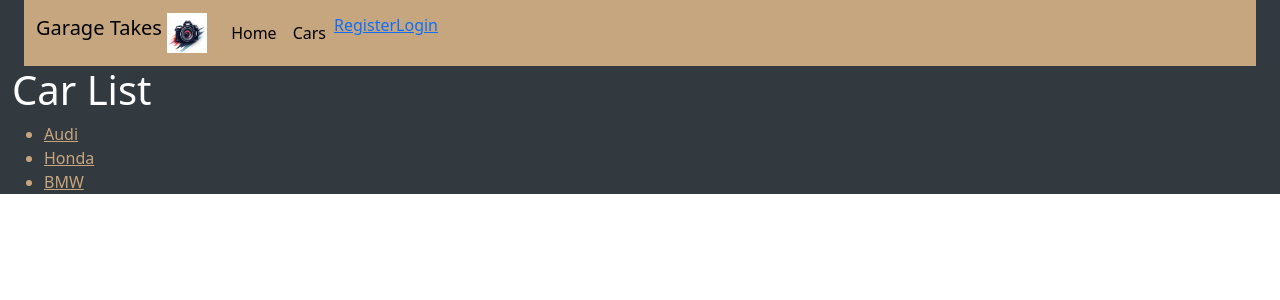
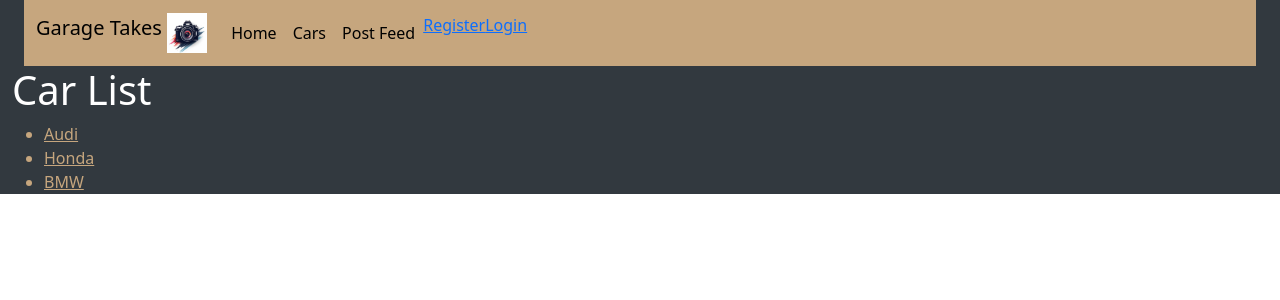
Before and after one commit to Oscar2060/FinalProject, a Django app: page /cars/ in a window 1280 px wide. Shown: the top 300 px of the page. Run offline with Django 4.2, Linux system fonts and the light colour scheme; data comes from the database, SQL or seed files in the repository; both versions use the stored data as it was after the commit; some libraries are stand-ins or nearby versions.

Commit message:
added post model and urls and views for each

```diff
--- a/final_app/admin.py
+++ b/final_app/admin.py
@@ -1,7 +1,8 @@
 from django.contrib import admin
-from .models import Car, Account
+from .models import Car, Account, Post
 
 # Register your models here.
 
 admin.site.register(Car)
 admin.site.register(Account)
+admin.site.register(Post)
--- a/final_app/models.py
+++ b/final_app/models.py
@@ -35,3 +35,11 @@ class Car(models.Model):
 
     def get_absolute_url(self):
         return reverse('car-detail', args=[str(self.id)])
+
+class Post(models.Model):
+    user = models.OneToOneField(User,on_delete=models.CASCADE, unique=True)
+    picture = models.ImageField(upload_to=None, height_field=None, width_field=None, max_length=100)
+    caption = models.TextField(max_length=200, default='')
+    # likes = (use if have time if not then focus on other things)
+
+    # use max's as a base and go from there
--- a/final_app/templates/final_app/account_detail.html
+++ b/final_app/templates/final_app/account_detail.html
@@ -7,7 +7,7 @@
 <p style="color: #ffffff">City: {{ account.city }}</p>
 <p style="color: #ffffff">{{ account.name }}'s Bio: {{ account.bio }}</p>
 
-<h3 style="color: #ffffff">{{ account.name}}'s Cars</h3>
+<h5 style="color: #ffffff">{{ account.name}}'s Cars</h5>
 {% if account_cars %}
 <ul>
 {% for car in account_cars %}
--- a/final_app/templates/final_app/base_template.html
+++ b/final_app/templates/final_app/base_template.html
@@ -31,6 +31,9 @@
         <a class="nav-link active" href="{% url 'cars' %}">Cars</a>
         </li>
         <li class="nav-item">
+        <a class="nav-link active" href="{% url 'posts' %}">Post Feed</a>
+        </li>
+        <li class="nav-item">
             {% for account in accounts %}
                 {% if account.name == user.get_full_name %}
                     <a class="nav-link active" href="{{ account.get_absolute_url }}">Account</a>
--- a/final_app/templates/final_app/car_list.html
+++ b/final_app/templates/final_app/car_list.html
@@ -11,6 +11,6 @@
 {% endfor %}
 </ul>
 {% else %}
-<p>There are no cars saved.</p>
+<p style="color: #C6A67E">There are no cars saved.</p>
 {% endif %}
 {% endblock %}
--- a/final_app/templates/final_app/homepage.html
+++ b/final_app/templates/final_app/homepage.html
@@ -27,4 +27,9 @@ Model: {{ car.model }}</p>
 <a class="btn" style="background-color: #C6A67E" href="{% url 'cars' %}" role="button">See All Cars</a>
 <a class="btn" style="background-color: #C6A67E" href="{% url 'create_car' %}" role="button">Create New Car</a>
 
+
+<!-- add most recent three posts below most recent cars with button that takes you to feed
+     posts should be side by side instead of one above the other so it doesn't take as much
+     space -->
+
 {% endblock %}
--- a/final_app/urls.py
+++ b/final_app/urls.py
@@ -18,4 +18,6 @@ path('accounts/create_profile/', views.createProfile, name='create_profile'),
 path('account_profile/<int:pk>', views.AccountDetailView.as_view(), name='account-profile'),
 path('account_profile/<int:pk>/edit_profile', views.editAccount, name= 'edit_account'),
 path('account_profile/<int:pk>/delete_profile', views.deleteAccount, name= 'delete_account'),
+path('posts/', views.PostListView.as_view(), name= 'posts'),
+path('posts/<int:pk>', views.PostDetailView.as_view(), name= 'post-detail'),
 ]
--- a/final_app/views.py
+++ b/final_app/views.py
@@ -2,7 +2,7 @@ from typing import Any
 from django.shortcuts import render, redirect, get_object_or_404
 from django.http import HttpResponse, HttpResponseRedirect
 from django.views import generic
-from final_app.models import Car, Account
+from final_app.models import Car, Account, Post
 from .forms import CarForm, CreateUserForm, UserProfileForm
 from django.contrib.auth.models import User, Group
 from django.contrib import messages
@@ -104,3 +104,8 @@ class AccountDetailView(LoginRequiredMixin, generic.DetailView):
       context = super().get_context_data(**kwargs)
       context['account_cars'] = Car.objects.filter(owner_id=self.kwargs['pk'])
       return context
+
+class PostListView(generic.ListView):
+   model = Post
+class PostDetailView(LoginRequiredMixin, generic.DetailView):
+   model = Post
```
Also changed, not shown: final_app/templates/final_app/post_detail.html (added, +10 -0 lines), final_app/templates/final_app/post_list.html (added, +26 -0 lines), db.sqlite3, final_app/migrations/0014_post.py (added).
